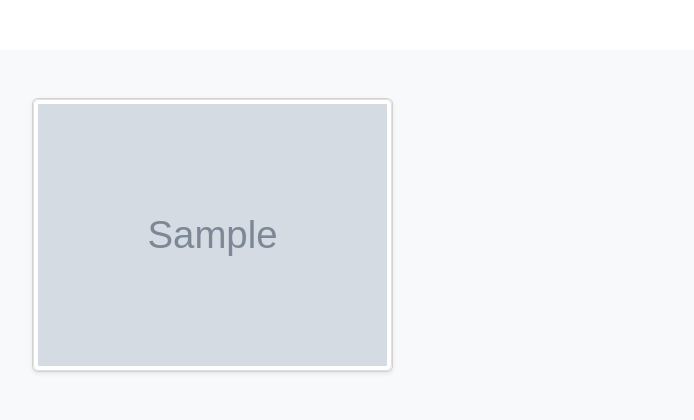
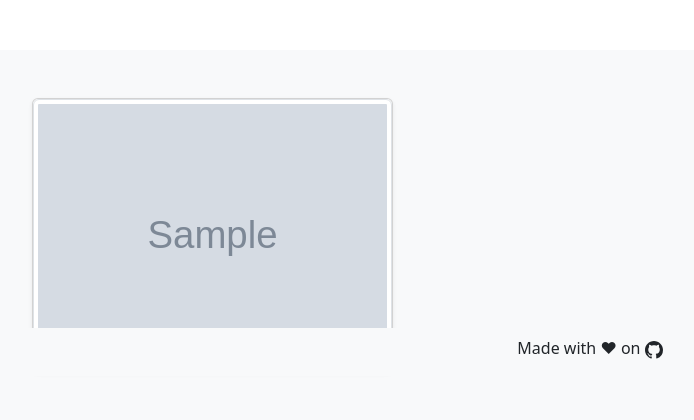
Before and after one commit to dbrennand/EventPics, a Django app: page /gallery/00000000-0000-0000-0000-000000000001/ in a window 1280 px wide. Shown: the part 424-844 px from the top of the page, without its empty margins (50-744 px from the left). Run offline with Django 5.2, Linux system fonts and the light colour scheme; a user stored in the database is signed in; tables that the repository leaves empty hold one stand-in row (values such as "Sample post"); grey boxes marked "Sample" are stand-in pictures; some libraries are stand-ins or nearby versions.

Commit message:
fix: link for theme toggle
feat: add footer

```diff
--- a/eventpics/templates/base.html
+++ b/eventpics/templates/base.html
@@ -30,6 +30,7 @@
                 <strong>EventPics</strong>
             </a>
             <div class="d-flex">
+                <a href="#" style="color: inherit;">
                     <svg id="theme-toggle" xmlns="http://www.w3.org/2000/svg" width="30" height="30" fill="currentColor"
                         class="bi bi-palette me-2 mt-1" viewBox="0 0 16 16">
                         <path
@@ -37,6 +38,7 @@
                         <path
                             d="M16 8c0 3.15-1.866 2.585-3.567 2.07C11.42 9.763 10.465 9.473 10 10c-.603.683-.475 1.819-.351 2.92C9.826 14.495 9.996 16 8 16a8 8 0 1 1 8-8m-8 7c.611 0 .654-.171.655-.176.078-.146.124-.464.07-1.119-.014-.168-.037-.37-.061-.591-.052-.464-.112-1.005-.118-1.462-.01-.707.083-1.61.704-2.314.369-.417.845-.578 1.272-.618.404-.038.812.026 1.16.104.343.077.702.186 1.025.284l.028.008c.346.105.658.199.953.266.653.148.904.083.991.024C14.717 9.38 15 9.161 15 8a7 7 0 1 0-7 7" />
                     </svg>
+                </a>
                 {% if user.is_authenticated %}
                 <form method="post" action="{% url 'logout' %}">
                     {% csrf_token %}
@@ -48,6 +50,17 @@
     </nav>
     {% block body %}
     {% endblock body %}
+    <!-- Footer -->
+    <nav class="fixed-bottom bg-body-tertiary justify-content-center text-center">
+        <p class="pt-2">
+            Made with &#10084; on <a href="https://github.com/dbrennand/EventPics" style="color: inherit;"><svg
+                    xmlns="http://www.w3.org/2000/svg" width="18" height="18" fill="currentColor" class="bi bi-github"
+                    viewBox="0 0 16 16">
+                    <path
+                        d="M8 0C3.58 0 0 3.58 0 8c0 3.54 2.29 6.53 5.47 7.59.4.07.55-.17.55-.38 0-.19-.01-.82-.01-1.49-2.01.37-2.53-.49-2.69-.94-.09-.23-.48-.94-.82-1.13-.28-.15-.68-.52-.01-.53.63-.01 1.08.58 1.23.82.72 1.21 1.87.87 2.33.66.07-.52.28-.87.51-1.07-1.78-.2-3.64-.89-3.64-3.95 0-.87.31-1.59.82-2.15-.08-.2-.36-1.02.08-2.12 0 0 .67-.21 2.2.82.64-.18 1.32-.27 2-.27s1.36.09 2 .27c1.53-1.04 2.2-.82 2.2-.82.44 1.1.16 1.92.08 2.12.51.56.82 1.27.82 2.15 0 3.07-1.87 3.75-3.65 3.95.29.25.54.73.54 1.48 0 1.07-.01 1.93-.01 2.2 0 .21.15.46.55.38A8.01 8.01 0 0 0 16 8c0-4.42-3.58-8-8-8" />
+                </svg></a>
+        </p>
+    </nav>
     <!-- Bootstrap 5 JavaScript -->
     <script src="{% static 'bootstrap.bundle.min.js' %}"></script>
     <!-- Base JavaScript -->
```
Lines whose indentation alone changed are shown as unchanged.
